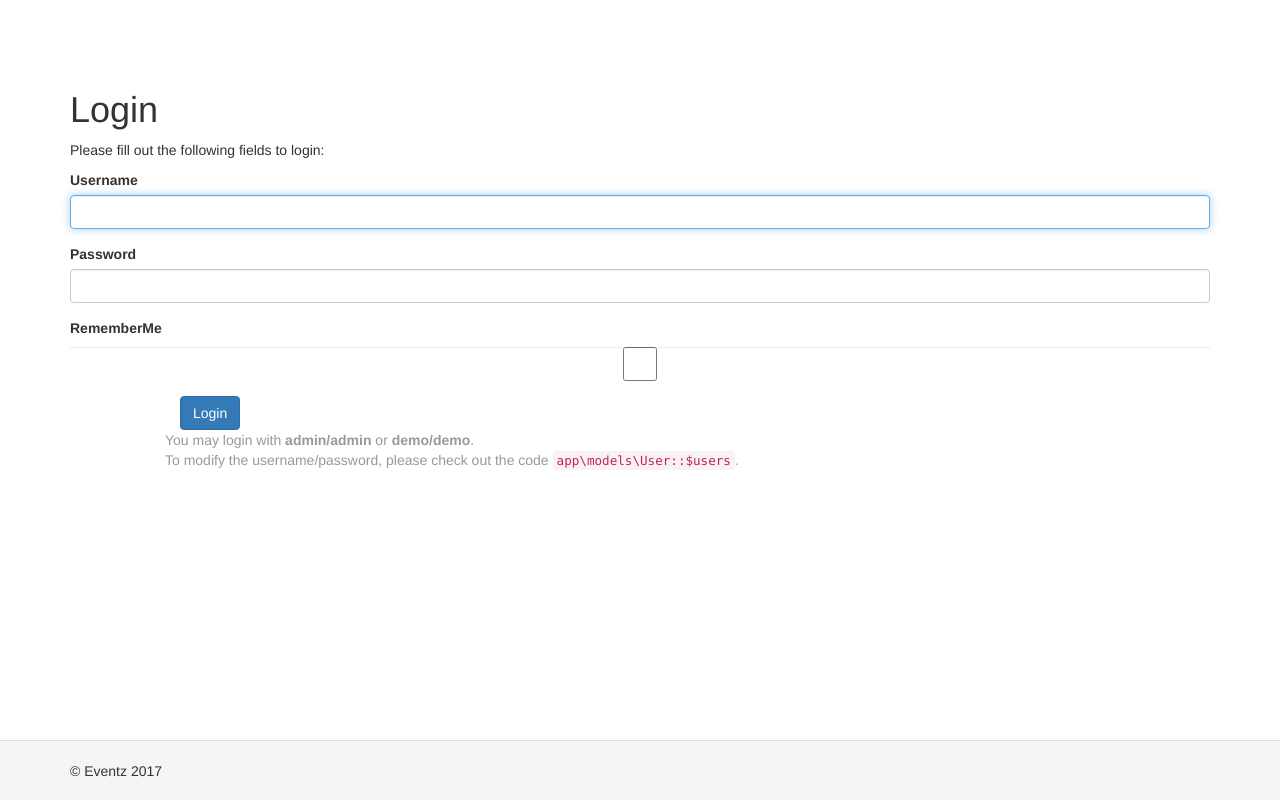
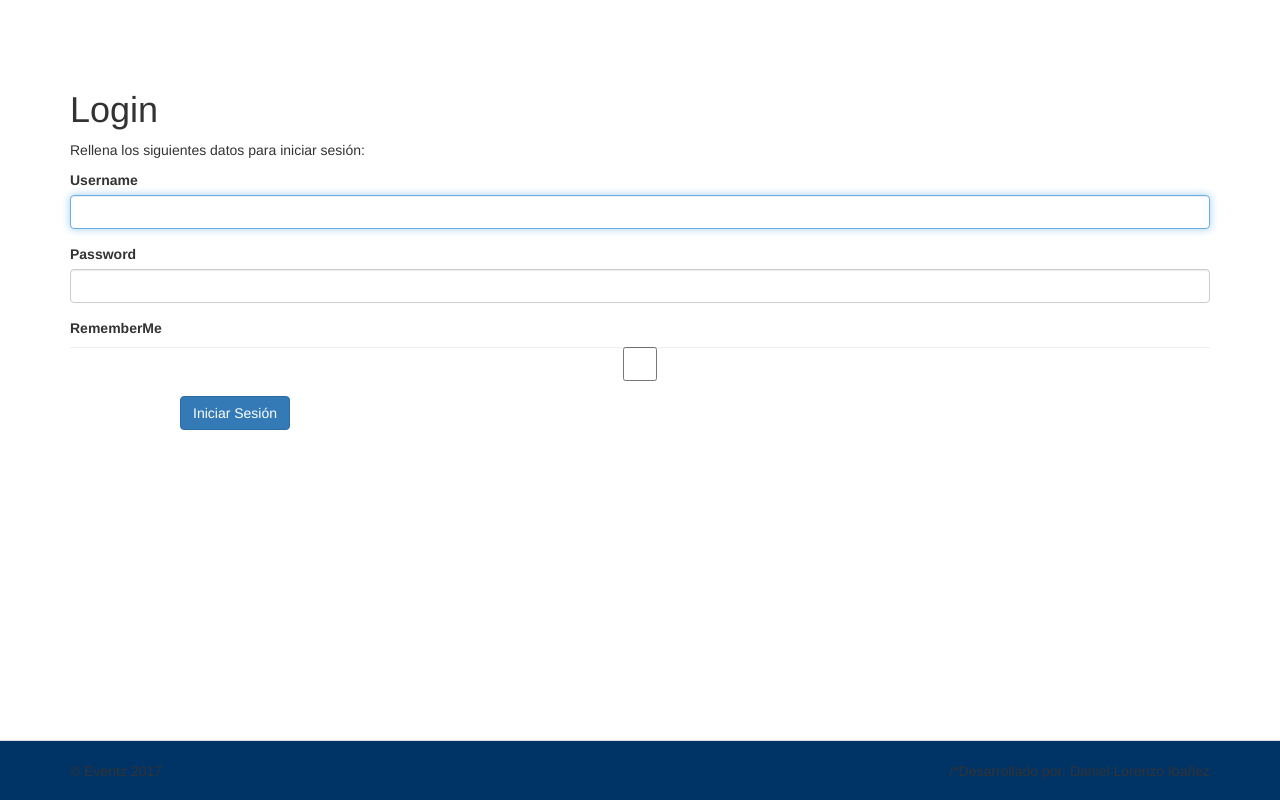
Before and after one commit to danili77/eventz, a Yii app: template views/site/login.php in a window 1280 px wide. Run offline with PHP 8.4 and a stand-in for Yii, Linux system fonts and the light colour scheme; the template is opened without the code that fills it, so the values that code supplies are empty; form fields are guessed from the names that the template uses; some libraries are stand-ins or nearby versions.

Commit message:
Cambio color de fondo de header y footer y desactivado depurador yii2

```diff
--- a/config/web.php
+++ b/config/web.php
@@ -44,7 +44,7 @@ $config = [
     'params' => $params,
 ];
 
-if (YII_ENV_DEV) {
+/*if (YII_ENV_DEV) {
     // configuration adjustments for 'dev' environment
     $config['bootstrap'][] = 'debug';
     $config['modules']['debug'] = [
@@ -59,6 +59,6 @@ if (YII_ENV_DEV) {
         // uncomment the following to add your IP if you are not connecting from localhost.
         //'allowedIPs' => ['127.0.0.1', '::1'],
     ];
-}
+}*/
 
 return $config;
--- a/views/layouts/main.php
+++ b/views/layouts/main.php
@@ -69,7 +69,7 @@ AppAsset::register($this);
     <div class="container">
         <p class="pull-left">&copy; Eventz <?= date('Y') ?></p>
 
-        <p class="pull-right"><?= Yii::powered() ?></p>
+        <p class="pull-right">/*<?= "Desarrollado por: Daniel Lorenzo Ibañez" ?></p>
     </div>
 </footer>
 
--- a/views/site/login.php
+++ b/views/site/login.php
@@ -13,7 +13,7 @@ $this->params['breadcrumbs'][] = $this->title;
 <div class="site-login">
     <h1><?= Html::encode($this->title) ?></h1>
 
-    <p>Please fill out the following fields to login:</p>
+    <p> Rellena los siguientes datos para iniciar sesión:</p>
 
     <?php $form = ActiveForm::begin([
         'id' => 'login-form',
@@ -34,14 +34,9 @@ $this->params['breadcrumbs'][] = $this->title;
 
         <div class="form-group">
             <div class="col-lg-offset-1 col-lg-11">
-                <?= Html::submitButton('Login', ['class' => 'btn btn-primary', 'name' => 'login-button']) ?>
+                <?= Html::submitButton('Iniciar Sesión', ['class' => 'btn btn-primary', 'name' => 'login-button']) ?>
             </div>
         </div>
 
     <?php ActiveForm::end(); ?>
-
-    <div class="col-lg-offset-1" style="color:#999;">
-        You may login with <strong>admin/admin</strong> or <strong>demo/demo</strong>.<br>
-        To modify the username/password, please check out the code <code>app\models\User::$users</code>.
-    </div>
 </div>
--- a/web/css/site.css
+++ b/web/css/site.css
@@ -16,7 +16,7 @@ body {
 
 .footer {
     height: 60px;
-    background-color: #f5f5f5;
+    background-color: #003366;
     border-top: 1px solid #ddd;
     padding-top: 20px;
 }
@@ -113,3 +113,8 @@ a.desc:after {
 .nav > li > form > button.logout:focus {
     outline: none;
 }
+
+#w0
+{
+  background-color: #003366;
+}
```
Also changed, not shown: models/LoginForm.php (+12 -0 lines).
